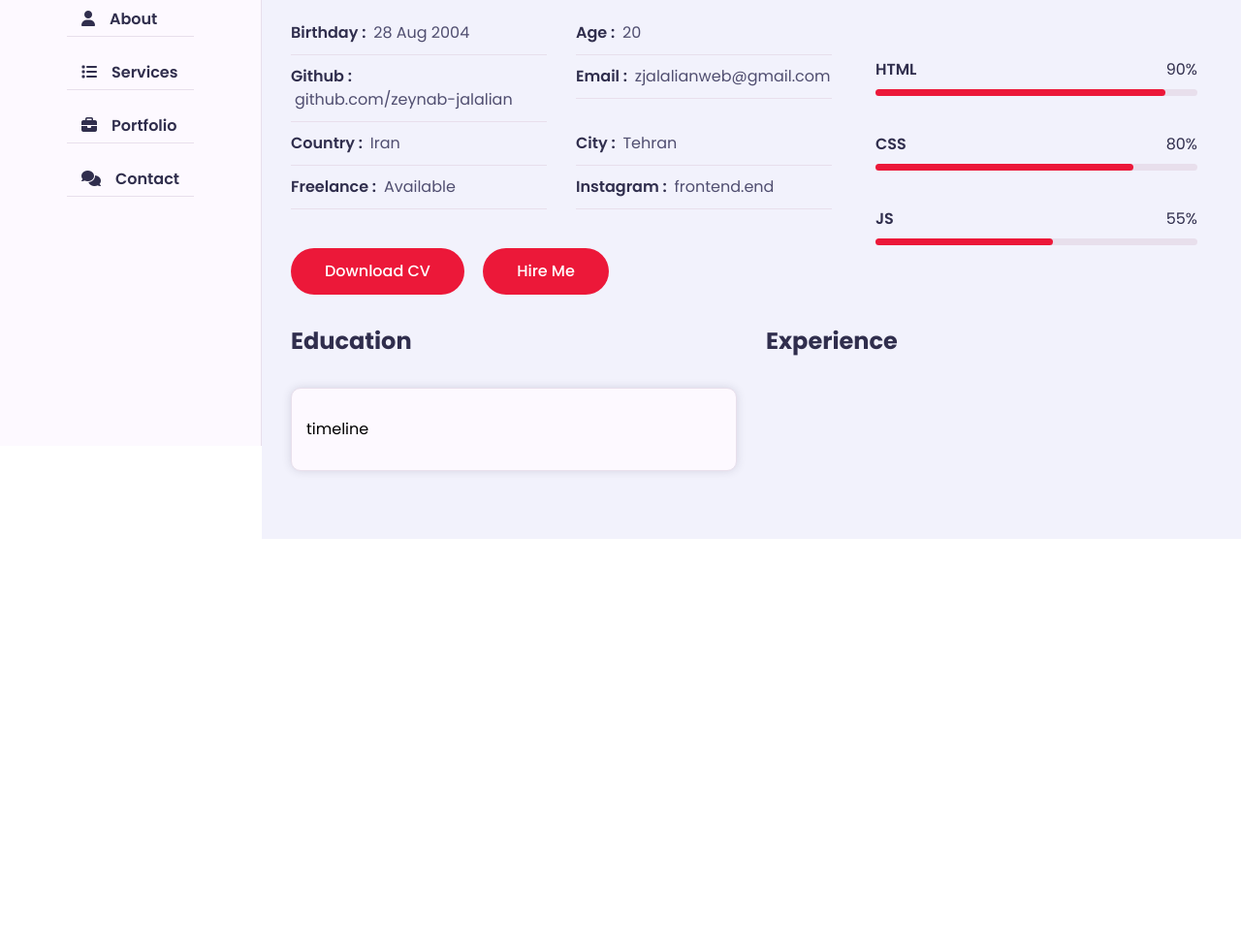
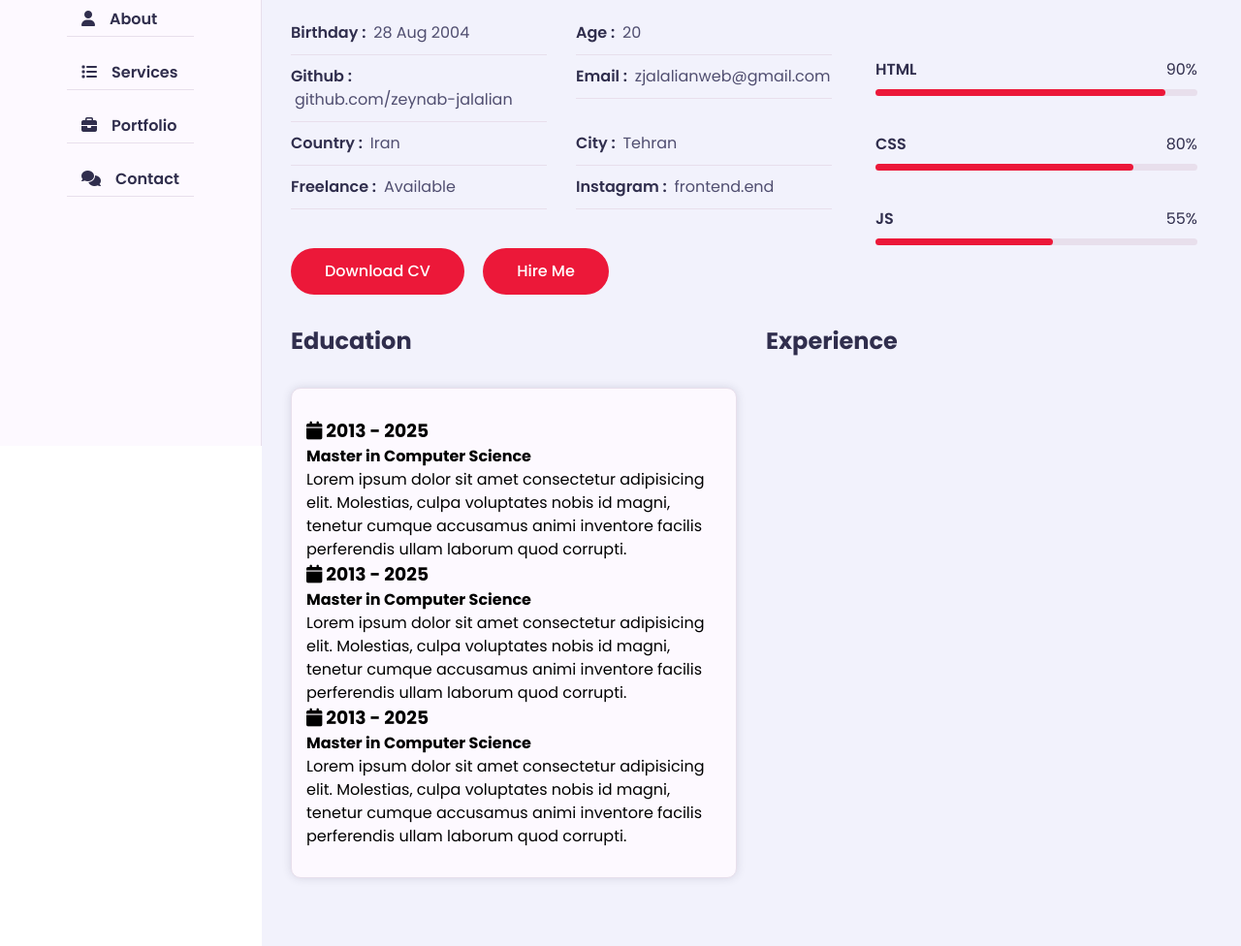
Before and after one commit to Zeynab-jalalian/Portfolio, a plain HTML site: page index.html in a window 1280 px wide. Shown: the part 340-1316 px from the top of the page at 97% size. Before the commit the page ends 896 px from the top, so only its background shows below. Drawn offline with Linux system fonts and the light colour scheme; a web font is replaced by a local one.

Commit message:
timeline item

```diff
--- a/index.html
+++ b/index.html
@@ -136,7 +136,33 @@
                 <h3 class="title">Education</h3>
                 <div class="row">
                   <div class="timeline-box padd-15">
-                    <div class="timeline dark-shadow">timeline</div>
+                    <div class="timeline dark-shadow">
+                      <!--timeline item-->
+                      <div class="timeline-item">
+                        <div class="circle-dot"></div>
+                        <h3 class="timeline-date">
+                          <i class="fa fa-calendar"></i> 2013 - 2025
+                        </h3>
+                        <h4 class="timeline-title">Master in Computer Science</h4>
+                        <p class="timeline-text">Lorem ipsum dolor sit amet consectetur adipisicing elit. Molestias, culpa voluptates nobis id magni, tenetur cumque accusamus animi inventore facilis perferendis ullam laborum quod corrupti.</p>
+                      </div>
+                      <div class="timeline-item">
+                        <div class="circle-dot"></div>
+                        <h3 class="timeline-date">
+                          <i class="fa fa-calendar"></i> 2013 - 2025
+                        </h3>
+                        <h4 class="timeline-title">Master in Computer Science</h4>
+                        <p class="timeline-text">Lorem ipsum dolor sit amet consectetur adipisicing elit. Molestias, culpa voluptates nobis id magni, tenetur cumque accusamus animi inventore facilis perferendis ullam laborum quod corrupti.</p>
+                      </div>
+                      <div class="timeline-item">
+                        <div class="circle-dot"></div>
+                        <h3 class="timeline-date">
+                          <i class="fa fa-calendar"></i> 2013 - 2025
+                        </h3>
+                        <h4 class="timeline-title">Master in Computer Science</h4>
+                        <p class="timeline-text">Lorem ipsum dolor sit amet consectetur adipisicing elit. Molestias, culpa voluptates nobis id magni, tenetur cumque accusamus animi inventore facilis perferendis ullam laborum quod corrupti.</p>
+                      </div>
+                    </div>
                   </div>
                 </div>
               </div>
```
